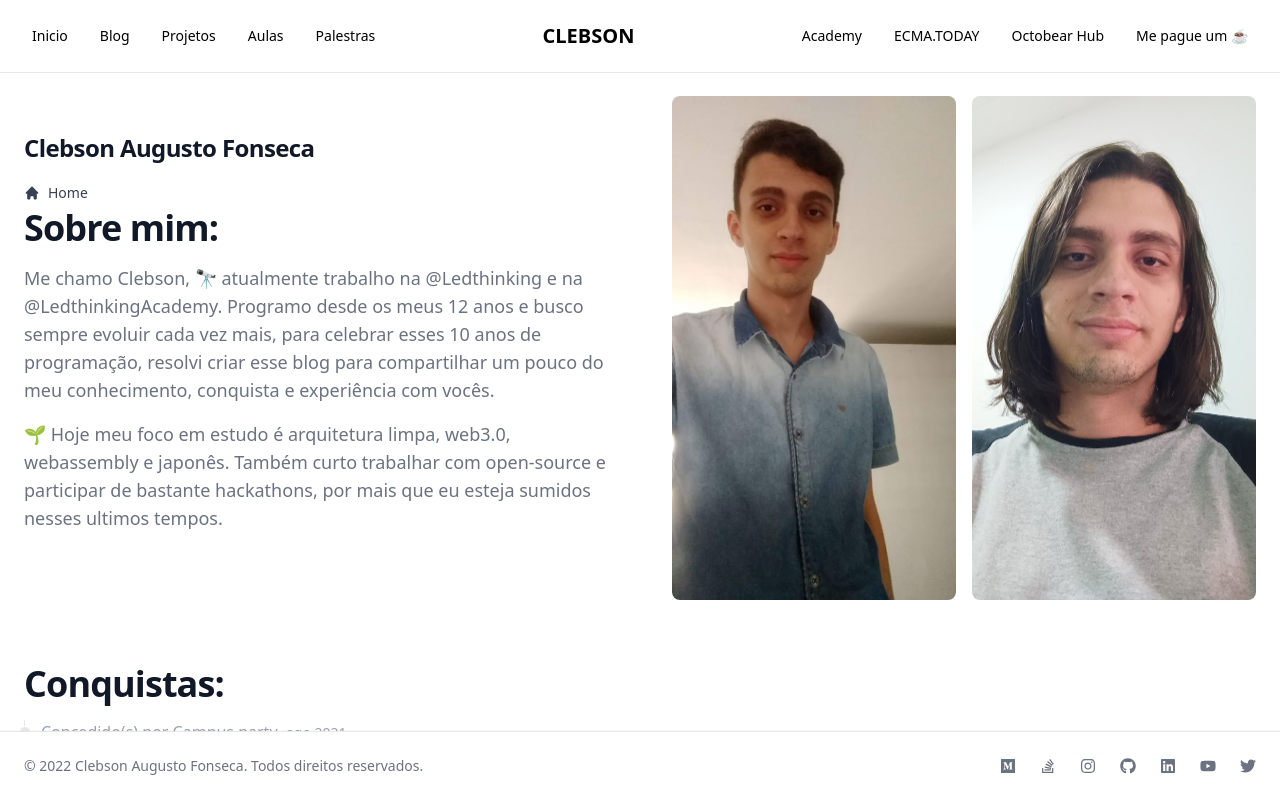
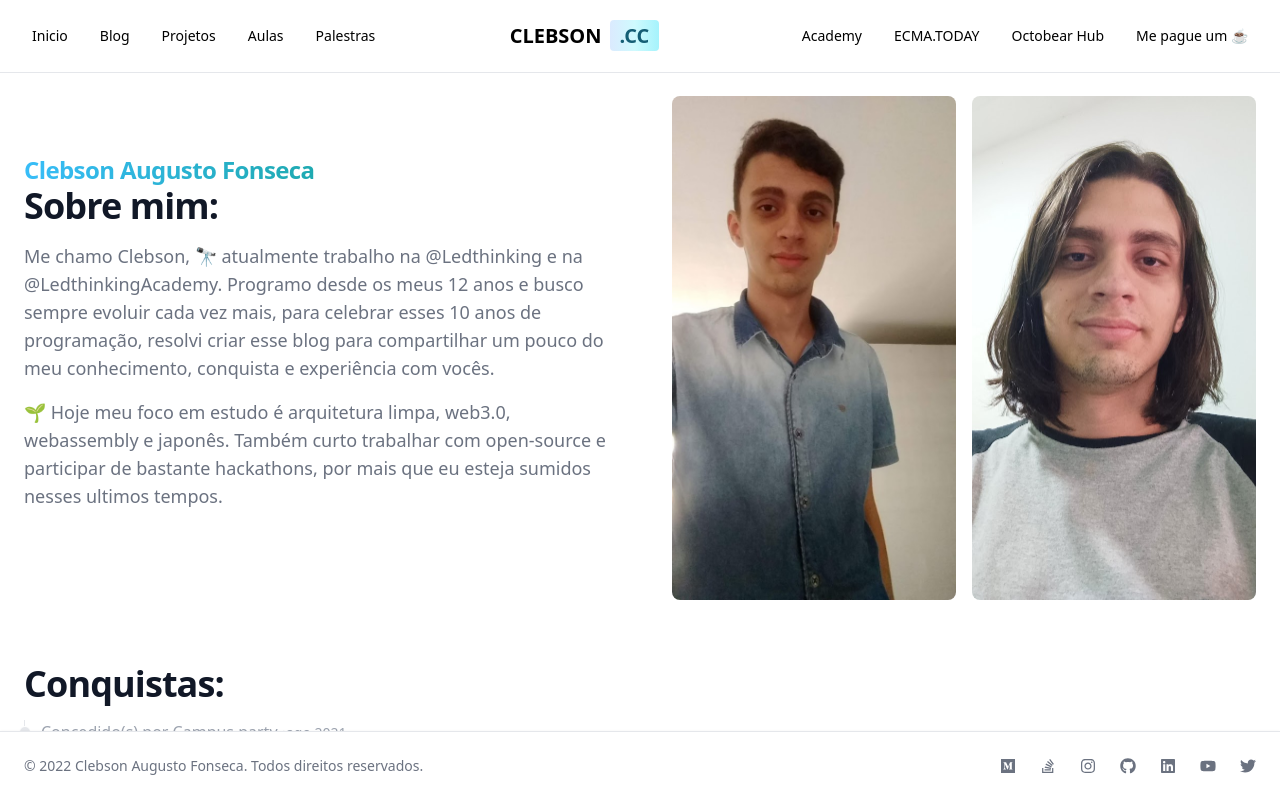
Before and after one commit to whoisclebs/clebson.cc, a Next.js app: page / in a window 1280 px wide. Shown: the top 798 px of the page. Built offline with nearby package versions, Linux system fonts and the light colour scheme; no server answers.

Commit message:
feat: styling logo and h1

```diff
--- a/src/components/navbar/navbar.js
+++ b/src/components/navbar/navbar.js
@@ -47,7 +47,7 @@ export default function Navbar() {
             </div>
             <Link href="/" className="flex items-center">
                 <a>
-                    <span className="self-center text-xl font-semibold whitespace-nowrap dark:text-white">CLEBSON</span>
+                    <span className="self-center text-xl font-semibold whitespace-nowrap dark:text-white">CLEBSON<span className="bg-gradient-to-r from-blue-100 via-cyan-100 to-cyan-200 text-cyan-800 font-semibold mr-2 px-2.5 py-0.5 rounded dark:bg-blue-200 dark:text-blue-800 ml-2">.CC</span></span>
                 </a>
             </Link>
             <div className="hidden justify-between items-center w-full lg:flex md:w-auto md:order-1" id="navbar-sticky">
--- a/src/pages/index.js
+++ b/src/pages/index.js
@@ -79,16 +79,7 @@ export default function Home() {
       <main>
         <div className="gap-16 items-center py-16 px-4 mx-auto max-w-screen-xl lg:grid lg:grid-cols-2 lg:py-16 lg:px-6">
           <div className="font-light text-gray-500 sm:text-lg dark:text-gray-400">
-          <h1 className="mb-4 text-2xl tracking-tight font-extrabold text-gray-900 dark:text-white">Clebson Augusto Fonseca</h1>
-
-            <ol className="inline-flex items-center space-x-1 md:space-x-3">
-              <li className="inline-flex items-center">
-                <a href="#" className="inline-flex items-center text-sm font-medium text-gray-700 hover:text-gray-900 dark:text-gray-400 dark:hover:text-white">
-                  <svg className="w-4 h-4 mr-2" fill="currentColor" viewBox="0 0 20 20" xmlns="http://www.w3.org/2000/svg"><path d="M10.707 2.293a1 1 0 00-1.414 0l-7 7a1 1 0 001.414 1.414L4 10.414V17a1 1 0 001 1h2a1 1 0 001-1v-2a1 1 0 011-1h2a1 1 0 011 1v2a1 1 0 001 1h2a1 1 0 001-1v-6.586l.293.293a1 1 0 001.414-1.414l-7-7z"></path></svg>
-                  Home
-                </a>
-              </li>
-            </ol>
+              <h1 className="text-2xl tracking-tight font-extrabold text-transparent bg-clip-text bg-gradient-to-r to-emerald-600 from-sky-400">Clebson Augusto Fonseca</h1>
               <h2 className="mb-4 text-4xl tracking-tight font-extrabold text-gray-900 dark:text-white">Sobre mim:</h2>
               <p className="mb-4">
                 Me chamo Clebson, 🔭 atualmente trabalho na @Ledthinking e na @LedthinkingAcademy. Programo desde os meus 12 anos e busco sempre evoluir cada vez mais, para celebrar esses 10 anos de programação, resolvi criar esse blog para compartilhar um pouco do meu conhecimento, conquista e experiência com vocês.
```
